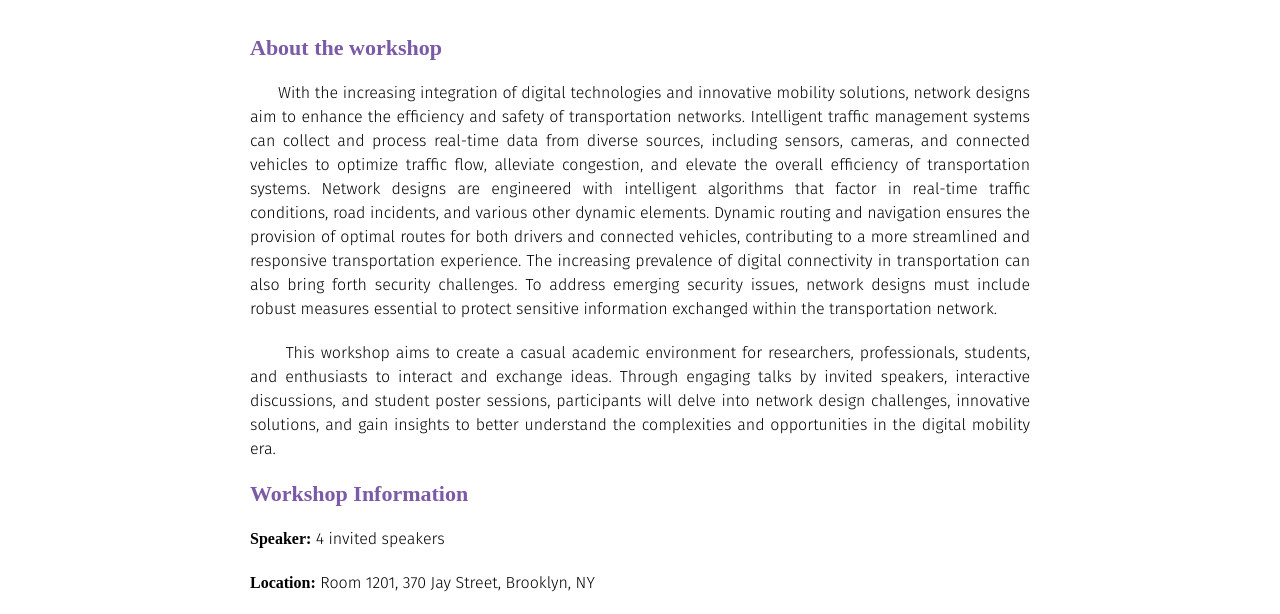
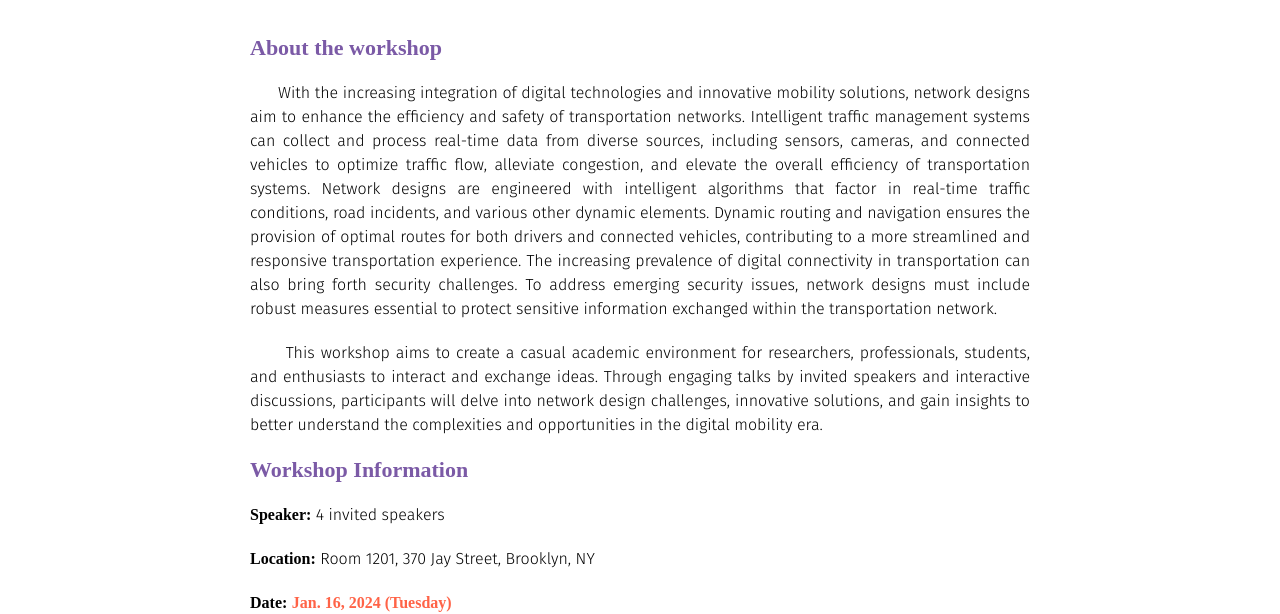
Before and after one commit to larxwebsite/ITS_workshops, a plain HTML site: page index.html in a window 1280 px wide. Shown: the part 333-947 px from the top of the page. Drawn offline with Linux system fonts and the light colour scheme; a web font is replaced by a local one.

Commit message:
Update index.html

```diff
--- a/index.html
+++ b/index.html
@@ -35,7 +35,7 @@
         <div id="About">
             <h3><b>About the workshop</b></h3>
             <p>&nbsp; &nbsp; &nbsp; With the increasing integration of digital technologies and innovative mobility solutions, network designs aim to enhance the efficiency and safety of transportation networks. Intelligent traffic management systems can collect and process real-time data from diverse sources, including sensors, cameras, and connected vehicles to optimize traffic flow, alleviate congestion, and elevate the overall efficiency of transportation systems. Network designs are engineered with intelligent algorithms that factor in real-time traffic conditions, road incidents, and various other dynamic elements. Dynamic routing and navigation ensures the provision of optimal routes for both drivers and connected vehicles, contributing to a more streamlined and responsive transportation experience. The increasing prevalence of digital connectivity in transportation can also bring forth security challenges. To address emerging security issues, network designs must include robust measures essential to protect sensitive information exchanged within the transportation network.</p>
-            <p>&nbsp; &nbsp; &nbsp; This workshop aims to create a casual academic environment for researchers, professionals, students, and enthusiasts to interact and exchange ideas. Through engaging talks by invited speakers, interactive discussions, and student poster sessions, participants will delve into network design challenges, innovative solutions, and gain insights to better understand the complexities and opportunities in the digital mobility era.</p>
+            <p>&nbsp; &nbsp; &nbsp; This workshop aims to create a casual academic environment for researchers, professionals, students, and enthusiasts to interact and exchange ideas. Through engaging talks by invited speakers and interactive discussions, participants will delve into network design challenges, innovative solutions, and gain insights to better understand the complexities and opportunities in the digital mobility era.</p>
         </div>
 
         <div id="Information">
```
